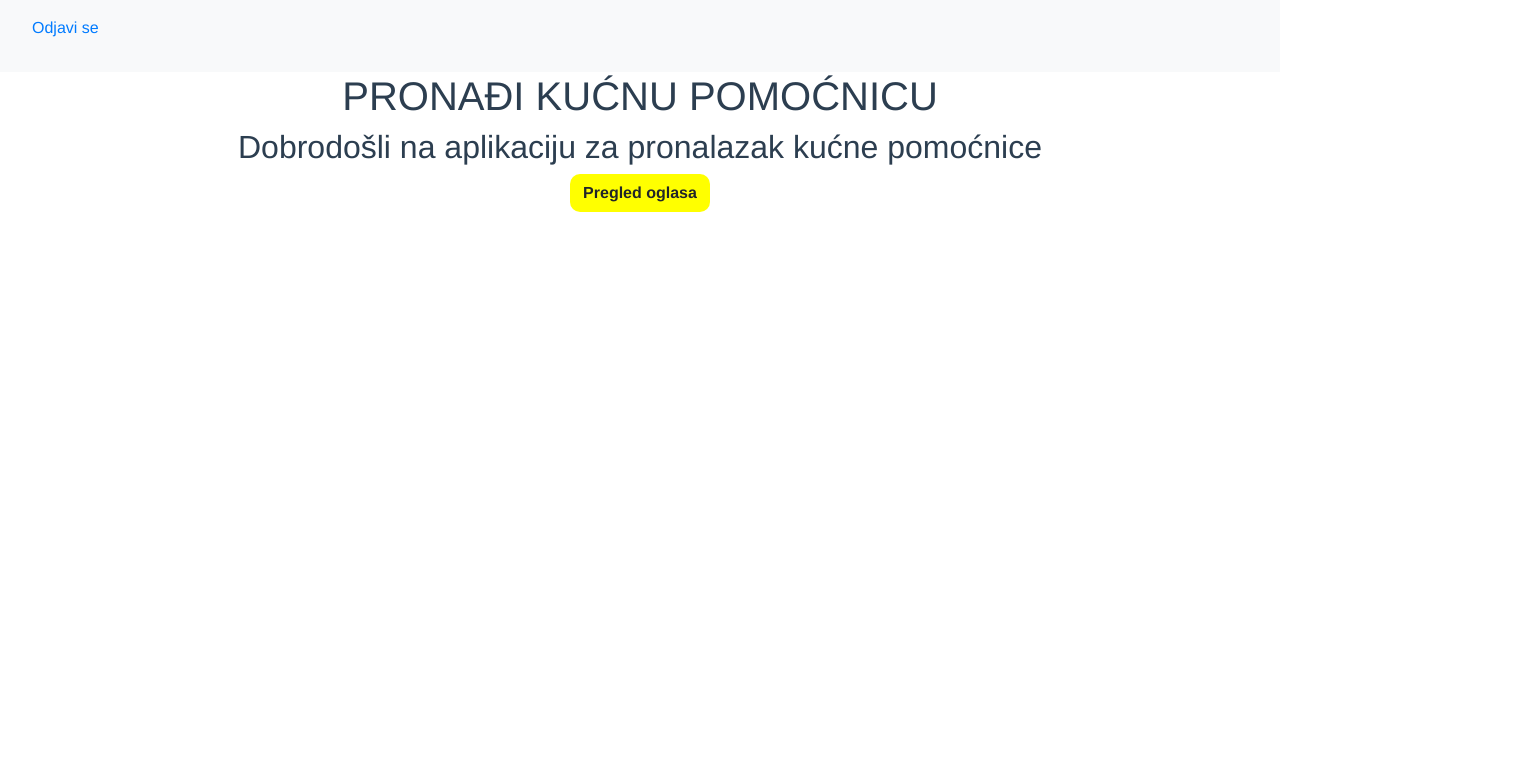
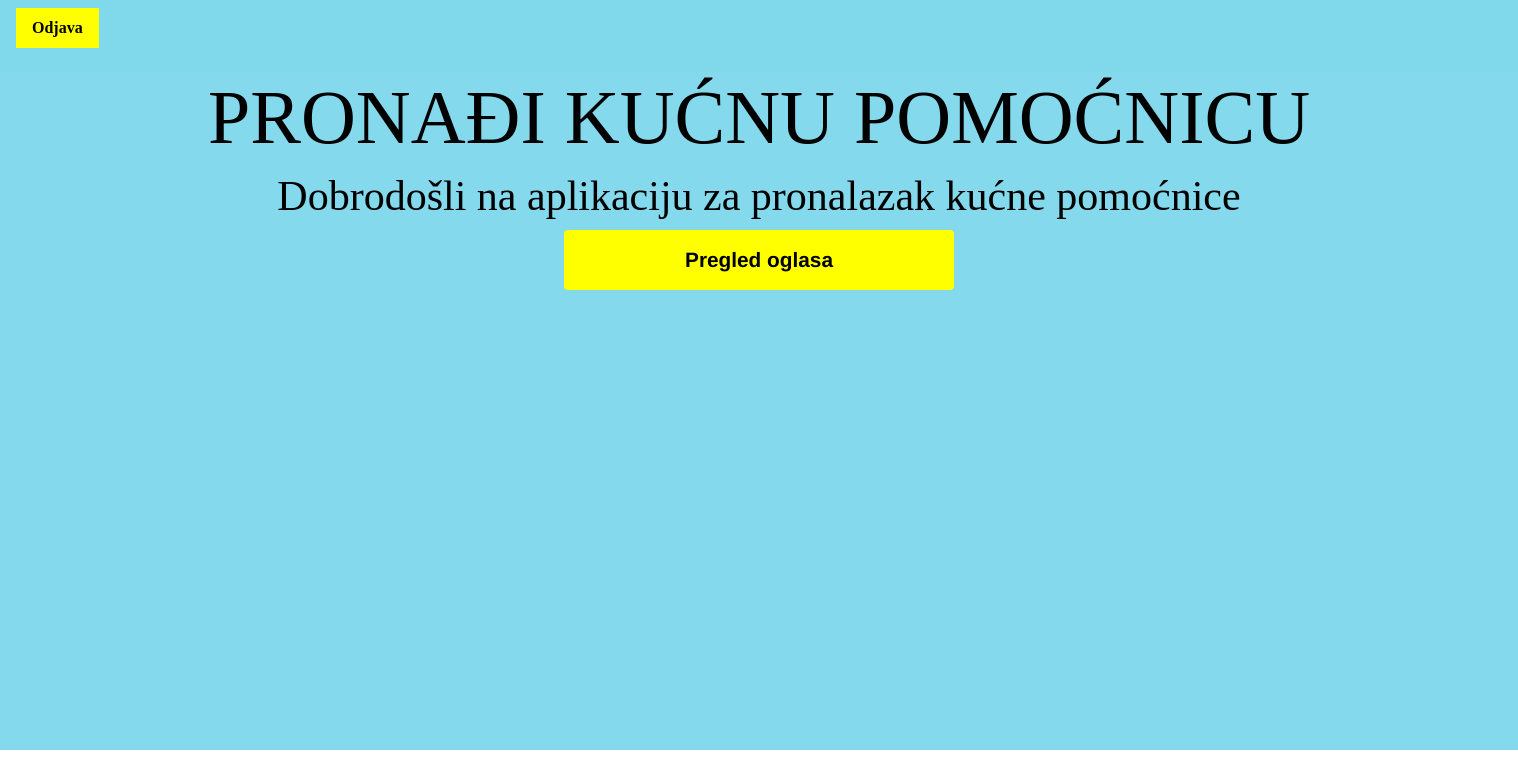
Before and after one commit to Gordana1508/PI-pronadikucnupomocnicu, a Vue app: page /Naslovna in a window 1280 px wide. Shown: the top 784 px of the page, 1518 px wide, since content can reach past the window. Built offline with nearby package versions, Linux system fonts and the light colour scheme.

Commit message:
Uređivanje stranice

```diff
--- a/src/views/Naslovna.vue
+++ b/src/views/Naslovna.vue
@@ -1,9 +1,11 @@
 <template>
+<div class ="Naslovna">
+    <div>
 <div id="nav">
-    <nav class="navbar navbar-light bg-light">
+    <nav class="navbar">
         <div class="containr">
             <p>
-                <a href="#" @click="odjava()" class="nav-link">Odjavi se</a>
+                <a href="#" @click="odjava()" class="nav-link">Odjava</a>
             </p>
         </div>
     </nav>
@@ -16,6 +18,8 @@
         </button>
         </router-link>
     </div>
+</div>
+</div>
 </div>
 
 </template>
@@ -39,10 +43,38 @@ import { firebase } from "@/firebase.js";
 </script>
 
 <style scoped>
-    button {
-        position: relative;
-        background-color: yellow;
-        border-radius: 10px;
-        position: relative;
+.Naslovna {
+    width: 1518px;
+    height: 750px;
+    background-color: rgba(128, 216, 236, 0.97);
+}
+     button {
+     width: 390px;
+     height: 60px;
+     background-color: yellow;
+     color: black;
+     font-size: 130%;
     }
+  h1{
+      text-align: center;
+      color: black;
+      font-family: 'Times New Roman';
+      font-size: 76px;
+  }
+   h2{
+      text-align: center;
+      color: black;
+      font-family: 'Times New Roman';
+      font-size: 42px;
+  }
+.navbar {
+    background-color:rgba(128, 216, 236, 0.97);
+
+}
+.nav-link {
+    color:black;
+    background-color: yellow;
+    font-family: 'Times New Roman';
+    font-weight: bold;
+}
 </style>
--- a/src/views/Oglasi.vue
+++ b/src/views/Oglasi.vue
@@ -22,7 +22,7 @@
 .Oglasi{
   width: 1518px;
   height: 750px;
-  background-color: aqua;
+  background-color:rgba(128, 216, 236, 0.97);
   background-attachment: fixed;
   border-radius: undefinedpx 0 0 0;
 }
--- a/src/views/Prijava.vue
+++ b/src/views/Prijava.vue
@@ -58,7 +58,7 @@ id="exampleInputPassword1" placeholder="tvojalozinka" />
 .prijava{
   width: 1518px;
   height: 750px;
-  background-color: aqua;
+  background-color: rgba(128, 216, 236, 0.97);
   background-attachment: fixed;
   border-radius: undefinedpx 0 0 0;
 }
--- a/src/views/Registracija.vue
+++ b/src/views/Registracija.vue
@@ -51,6 +51,7 @@ id="exampleInputPassword1" placeholder="tvojalozinka" />
                 firebase.auth().createUserWithEmailAndPassword(this.email, this.lozinka)
                 .then(function() {
                     console.log ("Uspješna registracija!");
+                    this.$router.replace({name: "Prijava"});
                 });
             },
         },
@@ -62,7 +63,7 @@ id="exampleInputPassword1" placeholder="tvojalozinka" />
 .registracija{
   width: 1518px;
   height: 750px;
-  background-color: aqua;
+  background-color:rgba(128, 216, 236, 0.97);
   background-attachment: fixed;
   border-radius: undefinedpx 0 0 0;
 }
```
Also changed, not shown: 1 other file (tests, documents, lock files or other folders).
